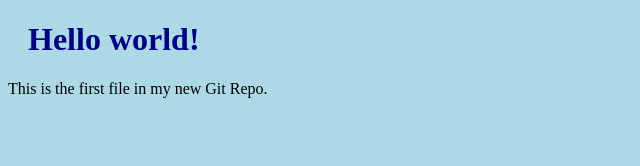
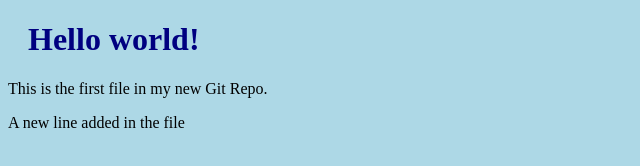
Before and after one commit to saurabhk200/git-, a plain HTML site: page Index.html in a window 1280 px wide. Shown: the whole page, without its empty margins (0-640 px from the left). Drawn offline with Linux system fonts and the light colour scheme.

Commit message:
new line added to the index page

```diff
--- a/Index.html
+++ b/Index.html
@@ -8,6 +8,7 @@
 
 <h1>Hello world!</h1>
 <p>This is the first file in my new Git Repo.</p>
+<p> A new line added in the file</p>
 
 </body>
 </html>
```
